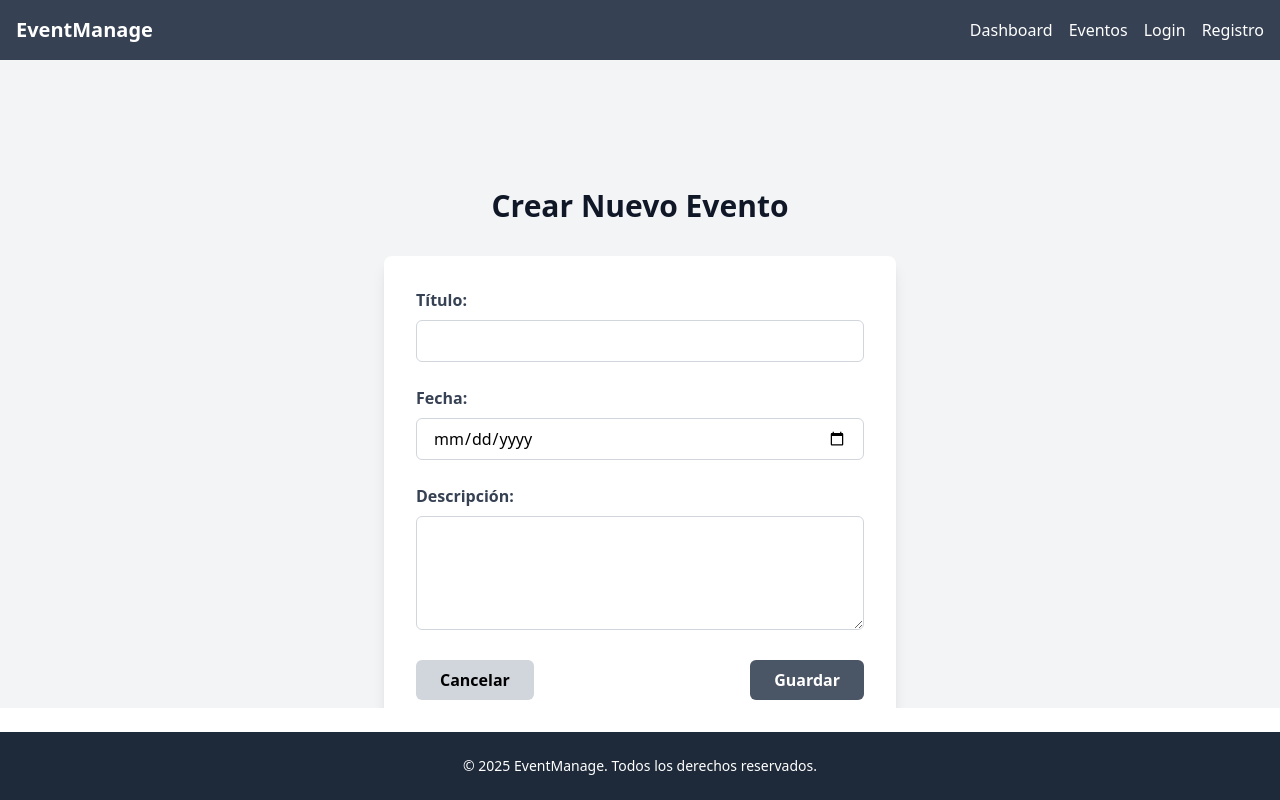
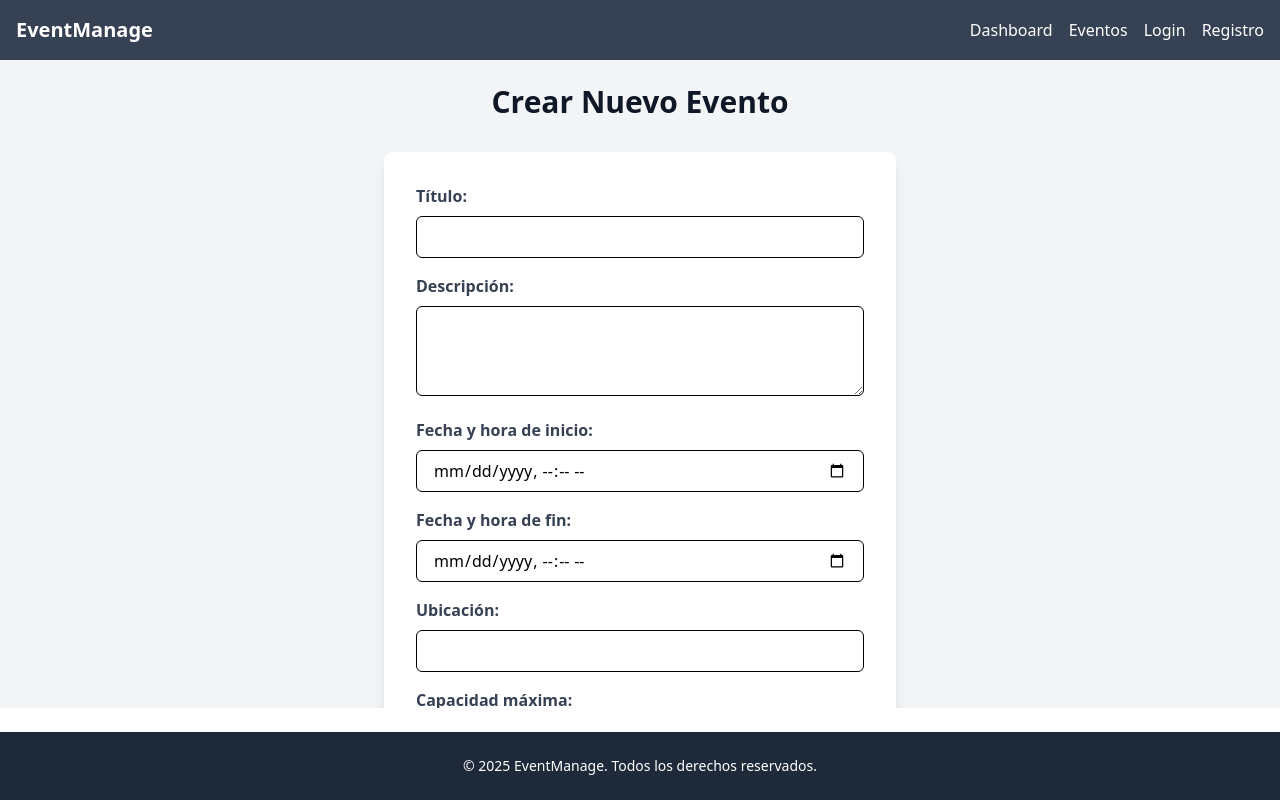
Before and after one commit to Cristopher8049/EventManage, a React (Vite) app in the folder frontend/: page /create-event in a window 1280 px wide. Built offline with nearby package versions, Linux system fonts and the light colour scheme.

Commit message:
frontend

```diff
--- a/frontend/src/components/EventForm.jsx
+++ b/frontend/src/components/EventForm.jsx
@@ -3,24 +3,40 @@ import { useNavigate } from "react-router-dom";
 
 export default function EventForm({ initialData = {}, onSubmit }) {
     const [title, setTitle] = useState("");
-    const [date, setDate] = useState("");
     const [description, setDescription] = useState("");
+    const [startDateTime, setStartDateTime] = useState("");
+    const [endDateTime, setEndDateTime] = useState("");
+    const [location, setLocation] = useState("");
+    const [capacity, setCapacity] = useState("");
     const navigate = useNavigate();
 
     useEffect(() => {
-        setTitle(initialData.title || "");
-        setDate(initialData.date || "");
-        setDescription(initialData.description || "");
+        if (Object.keys(initialData).length > 0) {
+            setTitle(initialData.title || "");
+            setDescription(initialData.description || "");
+            setStartDateTime(initialData.startDateTime?.slice(0, 16) || "");
+            setEndDateTime(initialData.endDateTime?.slice(0, 16) || "");
+            setLocation(initialData.location || "");
+            setCapacity(initialData.maxCapacity || "");
+        }
     }, [initialData]);
 
     const handleSubmit = (e) => {
         e.preventDefault();
-        if (!title || !date) {
-            alert("Título y fecha son obligatorios");
+
+        if (!title || !startDateTime || !endDateTime || !location || !capacity) {
+            alert("Por favor, completa todos los campos obligatorios.");
             return;
         }
 
-        onSubmit({ title, date, description });
+        onSubmit({
+            title,
+            description,
+            startDateTime,
+            endDateTime,
+            location,
+            capacity: parseInt(capacity),
+        });
     };
 
     return (
@@ -28,44 +44,77 @@ export default function EventForm({ initialData = {}, onSubmit }) {
             onSubmit={handleSubmit}
             className="bg-white rounded-lg shadow-lg p-8 w-full max-w-lg"
         >
-            <div className="mb-6">
-                <label className="block mb-2 font-semibold text-gray-700" htmlFor="title">
-                    Título:
-                </label>
+            <div className="mb-4">
+                <label className="block mb-2 font-semibold text-gray-700" htmlFor="title">Título:</label>
                 <input
                     id="title"
                     type="text"
                     value={title}
                     onChange={(e) => setTitle(e.target.value)}
+                    className="w-full px-4 py-2 border rounded-md"
                     required
-                    className="w-full px-4 py-2 border border-gray-300 rounded-md focus:outline-none focus:ring-2 focus:ring-gray-500"
                 />
             </div>
-            <div className="mb-6">
-                <label className="block mb-2 font-semibold text-gray-700" htmlFor="date">
-                    Fecha:
-                </label>
-                <input
-                    id="date"
-                    type="date"
-                    value={date}
-                    onChange={(e) => setDate(e.target.value)}
-                    required
-                    className="w-full px-4 py-2 border border-gray-300 rounded-md focus:outline-none focus:ring-2 focus:ring-gray-500"
-                />
-            </div>
-            <div className="mb-6">
-                <label className="block mb-2 font-semibold text-gray-700" htmlFor="description">
-                    Descripción:
-                </label>
+
+            <div className="mb-4">
+                <label className="block mb-2 font-semibold text-gray-700" htmlFor="description">Descripción:</label>
                 <textarea
                     id="description"
                     value={description}
                     onChange={(e) => setDescription(e.target.value)}
-                    className="w-full px-4 py-2 border border-gray-300 rounded-md focus:outline-none focus:ring-2 focus:ring-gray-500"
-                    rows="4"
+                    className="w-full px-4 py-2 border rounded-md"
+                    rows="3"
                 />
             </div>
+
+            <div className="mb-4">
+                <label className="block mb-2 font-semibold text-gray-700" htmlFor="startDateTime">Fecha y hora de inicio:</label>
+                <input
+                    id="startDateTime"
+                    type="datetime-local"
+                    value={startDateTime}
+                    onChange={(e) => setStartDateTime(e.target.value)}
+                    className="w-full px-4 py-2 border rounded-md"
+                    required
+                />
+            </div>
+
+            <div className="mb-4">
+                <label className="block mb-2 font-semibold text-gray-700" htmlFor="endDateTime">Fecha y hora de fin:</label>
+                <input
+                    id="endDateTime"
+                    type="datetime-local"
+                    value={endDateTime}
+                    onChange={(e) => setEndDateTime(e.target.value)}
+                    className="w-full px-4 py-2 border rounded-md"
+                    required
+                />
+            </div>
+
+            <div className="mb-4">
+                <label className="block mb-2 font-semibold text-gray-700" htmlFor="location">Ubicación:</label>
+                <input
+                    id="location"
+                    type="text"
+                    value={location}
+                    onChange={(e) => setLocation(e.target.value)}
+                    className="w-full px-4 py-2 border rounded-md"
+                    required
+                />
+            </div>
+
+            <div className="mb-6">
+                <label className="block mb-2 font-semibold text-gray-700" htmlFor="capacity">Capacidad máxima:</label>
+                <input
+                    id="capacity"
+                    type="number"
+                    value={capacity}
+                    onChange={(e) => setCapacity(e.target.value)}
+                    className="w-full px-4 py-2 border rounded-md"
+                    required
+                />
+            </div>
+
             <div className="flex justify-between">
                 <button
                     type="button"
--- a/frontend/src/pages/CreateEvent.jsx
+++ b/frontend/src/pages/CreateEvent.jsx
@@ -4,14 +4,28 @@ import EventForm from "../components/EventForm";
 export default function CreateEvent() {
     const navigate = useNavigate();
 
-    const handleAddEvent = (newEvent) => {
-        // Aquí luego conectarás con el backend para guardar el evento
-        console.log("Evento creado:", newEvent);
+    const handleAddEvent = async (newEvent) => {
+        try {
+            const response = await fetch("http://localhost:8080/api/events", {
+                method: "POST",
+                headers: {
+                    "Content-Type": "application/json",
+                },
+                body: JSON.stringify(newEvent),
+            });
 
-        alert("Evento creado: " + newEvent.title);
+            if (!response.ok) {
+                throw new Error(`Error HTTP: ${response.status}`);
+            }
 
-        // Volver al dashboard
-        navigate("/dashboard");
+            const createdEvent = await response.json();
+
+            alert(`Evento creado: ${createdEvent.title}`);
+
+            navigate("/dashboard");
+        } catch (error) {
+            alert("Error al crear evento: " + error.message);
+        }
     };
 
     return (
--- a/frontend/src/pages/Dashboard.jsx
+++ b/frontend/src/pages/Dashboard.jsx
@@ -1,13 +1,44 @@
-import { useState } from "react";
+import { useState, useEffect } from "react";
 import { Link } from "react-router-dom";
 import EventCard from "../components/EventCard";
 
 export default function Dashboard() {
-    const [events] = useState([
-        { id: 1, title: "Concierto Rock", date: "2025-07-20", description: "Evento musical con bandas locales." },
-        { id: 2, title: "Feria de Tecnología", date: "2025-08-05", description: "Exposición de avances tecnológicos." },
-        { id: 3, title: "Maratón Solidario", date: "2025-09-12", description: "Carrera benéfica en la ciudad." },
-    ]);
+    const [events, setEvents] = useState([]);
+    const [loading, setLoading] = useState(true);
+    const [error, setError] = useState(null);
+
+    useEffect(() => {
+        fetch("http://localhost:8080/api/events")
+            .then((res) => {
+                if (!res.ok) throw new Error(`HTTP error! status: ${res.status}`);
+                return res.json();
+            })
+            .then((data) => {
+                setEvents(data);
+                setLoading(false);
+            })
+            .catch((err) => {
+                setError("Error al cargar eventos");
+                setLoading(false);
+                console.error(err);
+            });
+    }, []);
+
+    if (loading) {
+        return (
+            <div className="min-h-screen p-8 bg-gray-50">
+                <p>Cargando eventos...</p>
+            </div>
+        );
+    }
+
+    if (error) {
+        return (
+            <div className="min-h-screen p-8 bg-gray-50">
+                <p className="text-red-600">{error}</p>
+            </div>
+        );
+    }
 
     return (
         <div className="min-h-screen p-8 bg-gray-50">
--- a/frontend/src/pages/EditEvent.jsx
+++ b/frontend/src/pages/EditEvent.jsx
@@ -7,31 +7,66 @@ export default function EditEvent() {
     const navigate = useNavigate();
     const [initialData, setInitialData] = useState(null);
     const [loading, setLoading] = useState(true);
+    const [error, setError] = useState(null);
 
     useEffect(() => {
-        // Simula obtener evento del backend
-        const eventFromBackend = {
-            id,
-            title: "Evento de ejemplo",
-            date: "2025-07-20",
-            description: "Descripción ejemplo para editar.",
-        };
-
-        setInitialData(eventFromBackend);
-        setLoading(false);
+        fetch(`http://localhost:8080/api/events/${id}`)
+            .then((res) => {
+                if (!res.ok) throw new Error(`HTTP error! status: ${res.status}`);
+                return res.json();
+            })
+            .then((data) => {
+                setInitialData({
+                    title: data.title,
+                    description: data.description,
+                    startDateTime: data.startDateTime,
+                    endDateTime: data.endDateTime,
+                    location: data.location,
+                    capacity: data.maxCapacity,
+                });
+                setLoading(false);
+            })
+            .catch((err) => {
+                setError("Error al cargar evento");
+                setLoading(false);
+                console.error(err);
+            });
     }, [id]);
 
     const handleUpdate = (updatedEvent) => {
-        // Aquí actualizarías el evento en el backend
-        console.log("Actualizado:", updatedEvent);
-        alert("Evento actualizado correctamente");
-        navigate("/dashboard");
+        fetch(`http://localhost:8080/api/events/${id}`, {
+            method: "PUT",
+            headers: {
+                "Content-Type": "application/json",
+            },
+            body: JSON.stringify(updatedEvent),
+        })
+            .then((res) => {
+                if (!res.ok) throw new Error(`HTTP error! status: ${res.status}`);
+                return res.json();
+            })
+            .then(() => {
+                alert("Evento actualizado correctamente");
+                navigate("/dashboard");
+            })
+            .catch((err) => {
+                alert("Error al actualizar evento");
+                console.error(err);
+            });
     };
 
     if (loading) {
         return (
             <div className="flex justify-center items-center min-h-screen">
                 <p className="text-gray-700 text-lg">Cargando evento...</p>
+            </div>
+        );
+    }
+
+    if (error) {
+        return (
+            <div className="flex justify-center items-center min-h-screen">
+                <p className="text-red-600 text-lg">{error}</p>
             </div>
         );
     }
```
